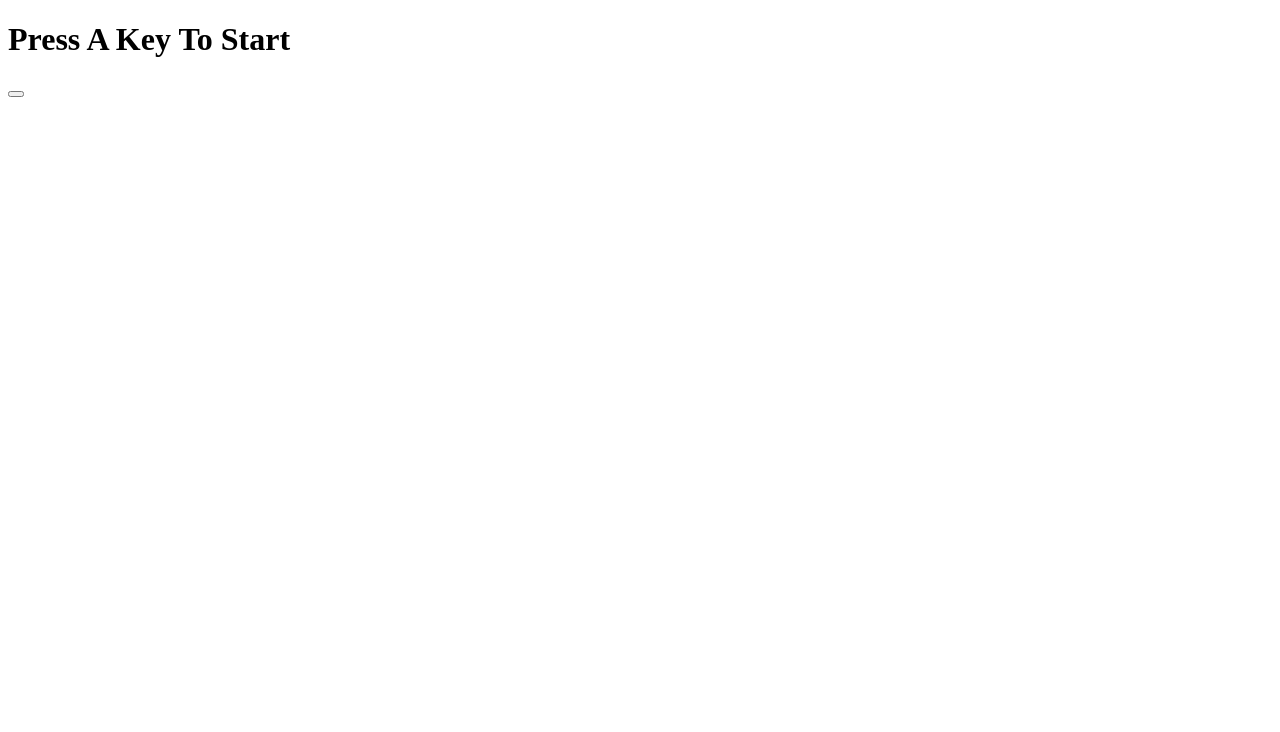
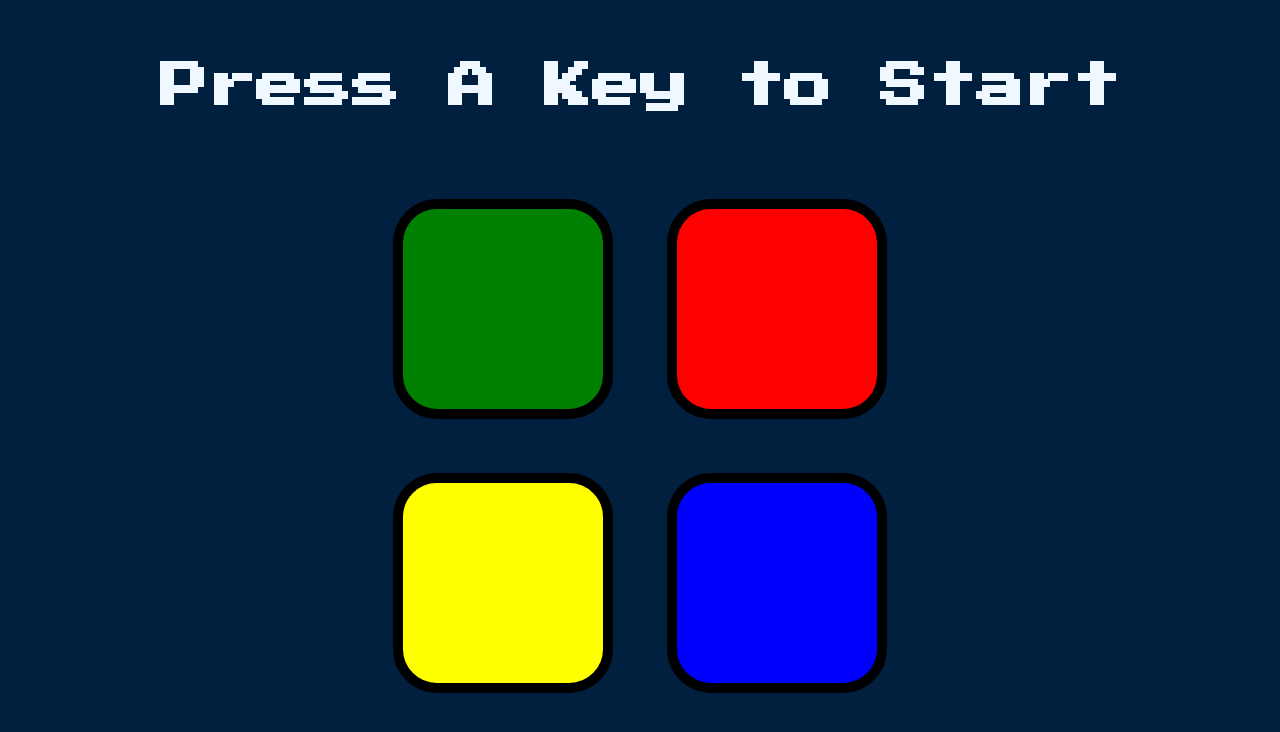
Before and after one commit to prakritii/Simon-game, a plain HTML site: page index.html in a window 1280 px wide. Drawn offline with nearby package versions, Linux system fonts and the light colour scheme.

Commit message:
completed the frontend of the project

```diff
--- /dev/null
+++ b/css/styles.css
@@ -0,0 +1,42 @@
+body {
+    background-color: #011F3F;
+    text-align: center;
+}
+
+#level-title {
+    color: aliceblue;
+    font-family: 'Press Start 2P', cursive;
+    font-size: 3rem;
+    margin: 5%
+}
+
+.container {
+    display: block;
+    width: 50%;
+    margin: auto;
+}
+
+.btn {
+    margin: 25px;
+    display: inline-block;
+    height: 200px;
+    width: 200px;
+    border: 10px solid black;
+    border-radius: 20%;
+}
+
+.green {
+    background-color: green;
+}
+
+.red {
+    background-color: red;
+}
+
+.yellow {
+    background-color: yellow;
+}
+
+.blue {
+    background-color: blue;
+}
--- a/index.html
+++ b/index.html
@@ -2,11 +2,26 @@
 <html lang="en">
 <head>
     <meta charset="UTF-8">
-    <link rel="stylesheet" href="styles.css">
+    <link rel="stylesheet" href="css/styles.css">
+    <link rel="stylesheet" href="https://fonts.googleapis.com/css?family=Press+Start+2P">
     <title>Simon</title>
 </head>
 <body>
-    <h1 id="title">Press A Key To Start</h1>
-    <button></button>
+    <h1 id="level-title">Press A Key to Start</h1>
+    <div class="container">
+
+        <div class="row">
+            <div type="button" id="green" class="btn green"></div>
+            <div type="button" id="red" class="btn red"></div>
+        </div>
+
+        <div class="row">
+            <div type="button" id="yellow" class="btn yellow"></div>
+            <div type="button" id="blue" class="btn blue"></div>
+        </div>
+
+    </div>
+    <script src="https://ajax.googleapis.com/ajax/libs/jquery/3.3.1/jquery.min.js"></script>
+    <script src="js/game.js"></script>
 </body>
 </html>
```
Also changed, not shown: js/game.js (added), styles.css (deleted).
